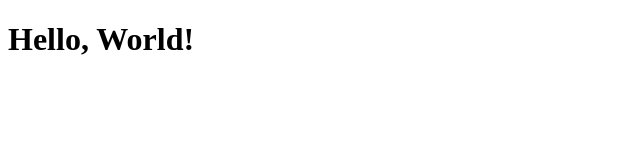
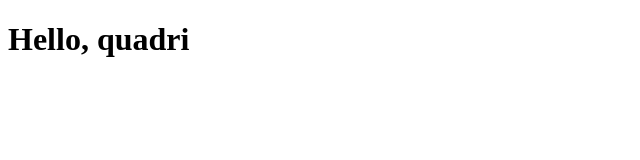
Before and after one commit to oyeku-A/cps203, a plain HTML site: page ex.html in a window 1280 px wide. Shown: the full height of the page, 0-640 px from the left. Drawn offline with Linux system fonts and the light colour scheme.

Commit message:
changed hello to quadri

```diff
--- a/ex.html
+++ b/ex.html
@@ -8,7 +8,7 @@
 </head>
 <body>
 
-    <h1> Hello, World! </h1>
+    <h1> Hello, quadri</h1>
 
 </body>
 </html>
```
